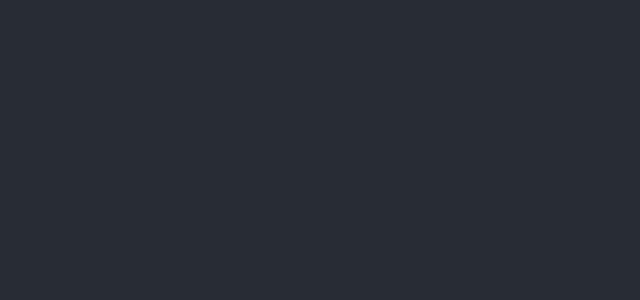
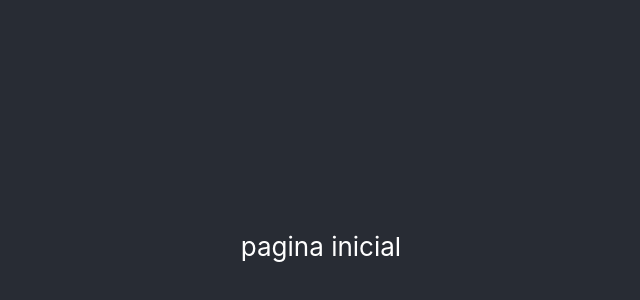
Before and after one commit to JLuisHdz/LogsDeViajesFront, a React (Create React App) app: page / in a window 1280 px wide. Shown: the part 154-454 px from the top of the page, without its empty margins (319-959 px from the left). Built offline with nearby package versions, Linux system fonts and the light colour scheme.

Commit message:
feat: the nav bar and list was added

```diff
--- a/src/App.js
+++ b/src/App.js
@@ -4,7 +4,7 @@ function App() {
   return (
     <div className="App">
       <header className="App-header">
-
+      <p>pagina inicial</p>
       </header>
     </div>
   );
--- a/src/index.js
+++ b/src/index.js
@@ -1,14 +1,25 @@
 import React from 'react';
 import ReactDOM from 'react-dom/client';
 import './index.css';
+import { BrowserRouter, Route, Routes } from 'react-router-dom';
+import Listado from './components/listado';
+import NavBar from "./components/NavBar";
 import App from './App';
 import reportWebVitals from './reportWebVitals';
 
 const root = ReactDOM.createRoot(document.getElementById('root'));
 root.render(
-  <React.StrictMode>
-    <App />
-  </React.StrictMode>
+  <div>
+  <NavBar/>
+  <div>
+    <BrowserRouter>
+    <Routes>
+      <Route path="/" element={<App />} />
+        <Route path='/listado' element = {<Listado/>} />
+    </Routes>
+    </BrowserRouter>
+  </div>
+  </div>
 );
 
 // If you want to start measuring performance in your app, pass a function
```
